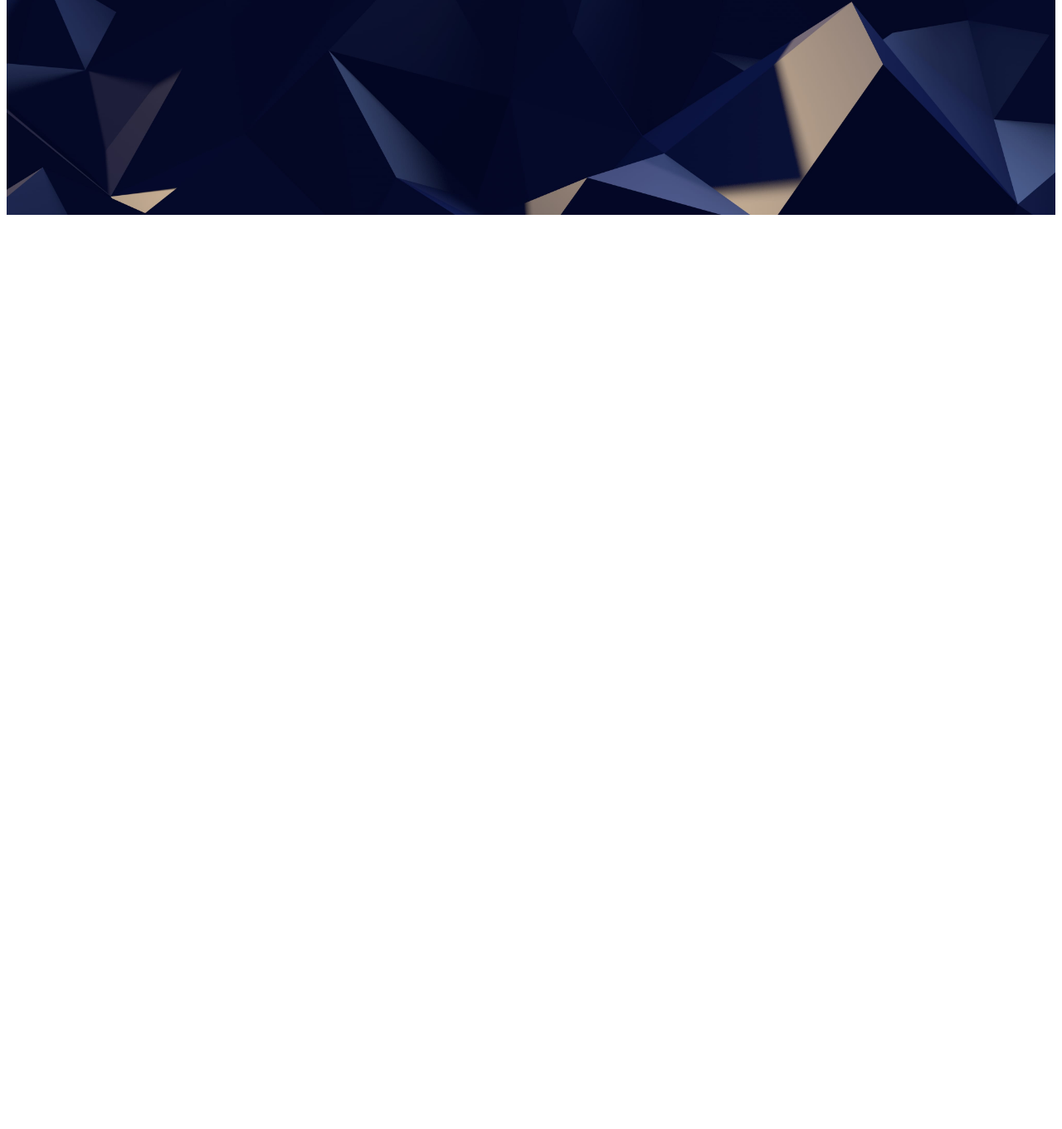
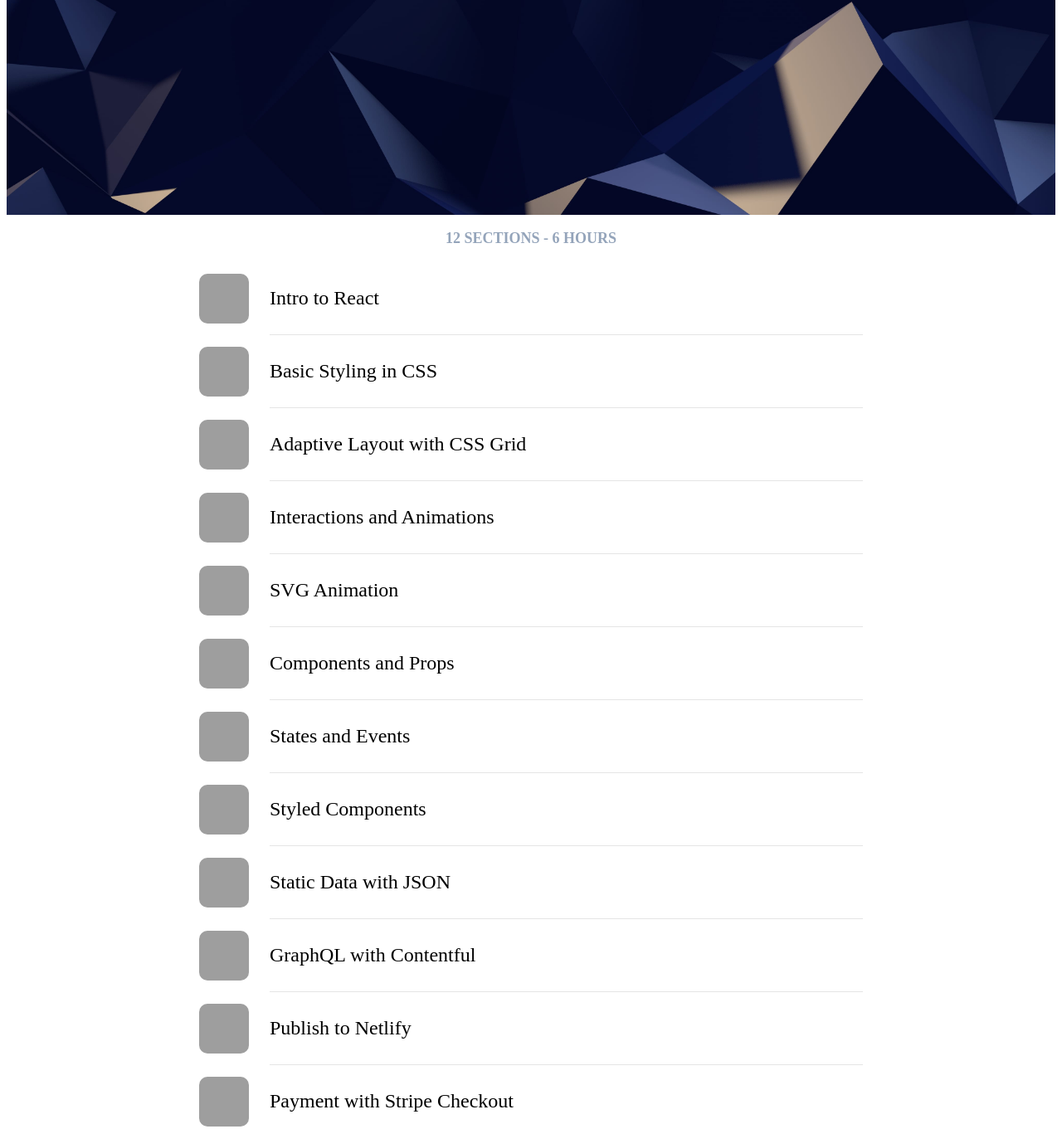
Before and after one commit to Ashtronaut09/my-react-app1, a Gatsby site: page / in a window 1280 px wide. Shown: the part 1548-2909 px from the top of the page at 83% size. Before the commit the page ends 1815 px from the top, so only its background shows below. Built offline with nearby package versions, Linux system fonts and the light colour scheme; Gatsby itself is replaced by a stand-in of ours; grey boxes are pictures that could not be loaded.

Commit message:
completed json course

```diff
--- /dev/null
+++ b/src/components/Cell.js
@@ -0,0 +1,34 @@
+import React from 'react'
+import styled from 'styled-components'
+
+const CellGroup = styled.div`
+	display: grid;
+	grid-template-columns: 60px auto;
+	grid-gap: 25px;
+	align-items: center;
+	min-width: 320px;
+`
+
+const CellImage = styled.div`
+	width: 60px;
+	height: 60px;
+	background: #212C4F;
+	border-radius: 10px;
+	background-image: url(${props => props.image});
+	background-size: 60px;
+`
+
+const CellTitle = styled.div`
+	font-size: 24px;
+	border-bottom: 1px solid rgba(0,0,0, 0.1);
+	padding: 30px 0;
+`
+
+const Cell = props => (
+	<CellGroup>
+		<CellImage image={props.image}></CellImage>
+		<CellTitle>{props.title}</CellTitle>
+	</CellGroup>
+)
+
+export default Cell
--- a/src/pages/index.js
+++ b/src/pages/index.js
@@ -4,6 +4,32 @@ import Card from '../components/Card';
 import styled from 'styled-components'
 import Section from '../components/Section';
 import Wave from '../components/Wave';
+import staticdata from '../../staticdata.json'
+import Cell from '../components/Cell';
+
+
+const SectionCaption = styled.p`
+  font-weight: 600;
+  font-size: 18px;
+  text-transform: uppercase;
+  color: #94a4ba;
+  text-align: center;
+`
+
+const SectionCellGroup = styled.p`
+  max-width: 800px;
+  margin: 0 auto 100px;
+  display: grid;
+  grid-template-columns: repeat(2, 1fr)
+
+  grid-column-gap: 20px;
+  paddin: 0 20px;
+
+  @media (max-width: 800px){
+    grid-template-columns: repeat(1, 1fr);
+  }
+
+`
 
 const IndexPage = () => (
   <div>
@@ -49,6 +75,14 @@ const IndexPage = () => (
   logo={require('../images/logo-react.png')}
   title="React for Designers"
   text="Learn how to build a modern site using React and the most efficient libraries to get your site/product online. Get familiar with components, Grid CSS, animations, interactions, dynamic data with Contentful and deploying your site with Netlify." />
+    <SectionCaption>12 Sections - 6 hours </SectionCaption>
+    <SectionCellGroup>
+      {staticdata.cells.map(cell => (
+        <Cell
+        title={cell.title}
+        image={cell.image} />
+      ))}
+    </SectionCellGroup>
 
 </div>
 )
--- /dev/null
+++ b/staticdata.json
@@ -0,0 +1,52 @@
+{
+    "cells":[
+        {
+			"title": "Intro to React",
+			"image": "https://cl.ly/1U1F170x3D0L/download/logo-react-small.png"
+		},
+		{
+			"title": "Basic Styling in CSS",
+			"image": "https://cl.ly/1U1F170x3D0L/download/logo-react-small.png"
+		},
+		{
+			"title": "Adaptive Layout with CSS Grid",
+			"image": "https://cl.ly/1U1F170x3D0L/download/logo-react-small.png"
+		},
+		{
+			"title": "Interactions and Animations",
+			"image": "https://cl.ly/1U1F170x3D0L/download/logo-react-small.png"
+		},
+		{
+			"title": "SVG Animation",
+			"image": "https://cl.ly/1U1F170x3D0L/download/logo-react-small.png"
+		},
+		{
+			"title": "Components and Props",
+			"image": "https://cl.ly/1U1F170x3D0L/download/logo-react-small.png"
+		},
+		{
+			"title": "States and Events",
+			"image": "https://cl.ly/1U1F170x3D0L/download/logo-react-small.png"
+		},
+		{
+			"title": "Styled Components",
+			"image": "https://cl.ly/1U1F170x3D0L/download/logo-react-small.png"
+		},
+		{
+			"title": "Static Data with JSON",
+			"image": "https://cl.ly/1U1F170x3D0L/download/logo-react-small.png"
+		},
+		{
+			"title": "GraphQL with Contentful",
+			"image": "https://cl.ly/1U1F170x3D0L/download/logo-react-small.png"
+		},
+		{
+			"title": "Publish to Netlify",
+			"image": "https://cl.ly/1U1F170x3D0L/download/logo-react-small.png"
+		},
+		{
+			"title": "Payment with Stripe Checkout",
+			"image": "https://cl.ly/1U1F170x3D0L/download/logo-react-small.png"
+		}
+    ]
+}
```
